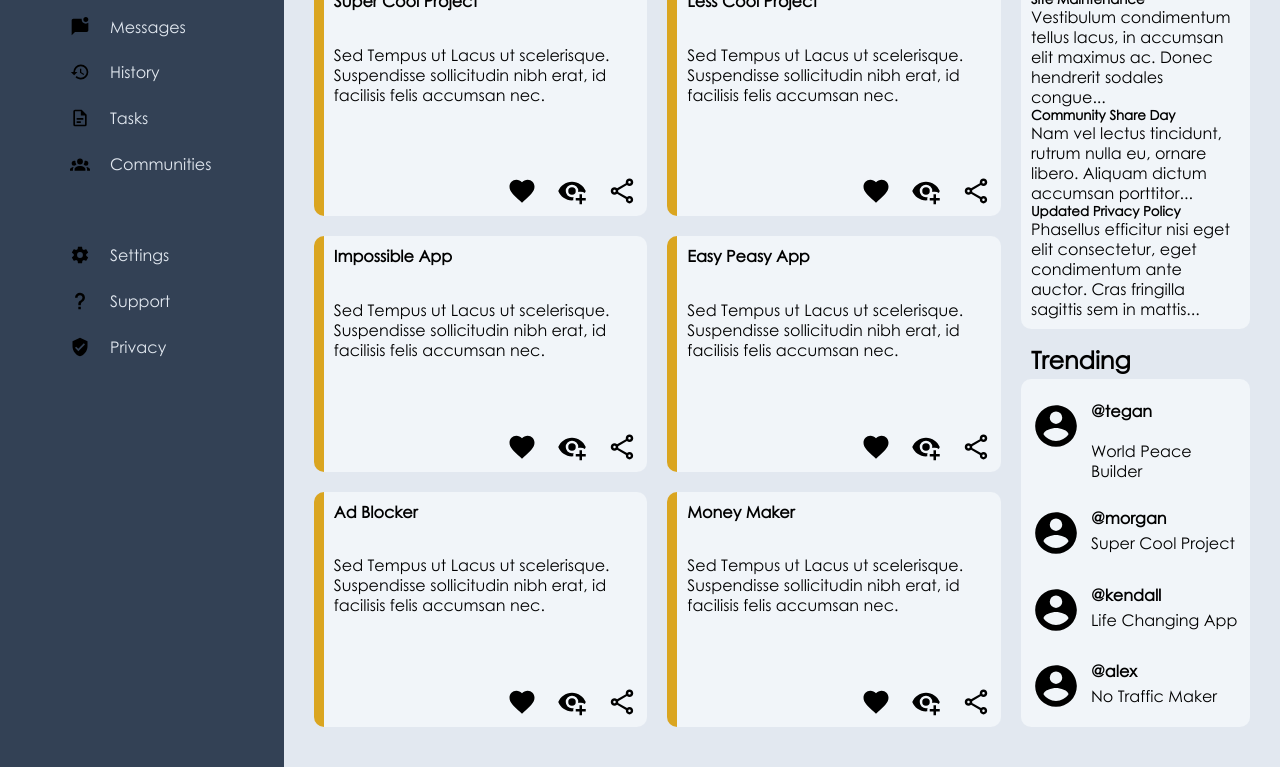
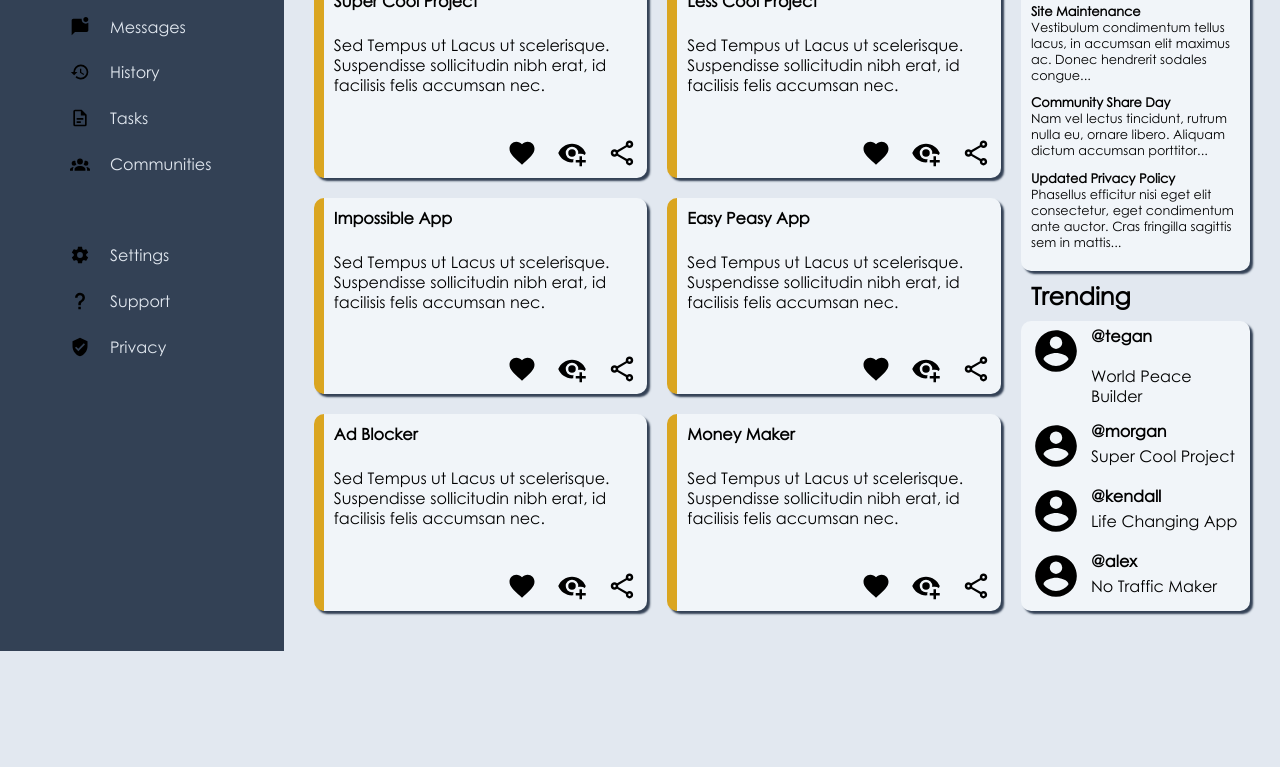
Before and after one commit to The-Snollygoster/Admin-Dashboard, a plain HTML site: page index.html in a window 1280 px wide. Shown: the part 205-972 px from the top of the page. After the commit the page ends 856 px from the top, so only its background shows below. Drawn offline with Linux system fonts and the light colour scheme.

Commit message:
Added box shadow
Added box shadows to all the major components to
increase readability.

```diff
--- a/index.css
+++ b/index.css
@@ -28,6 +28,7 @@ body {
     grid-template: 1fr 1fr / 2fr 1fr;
     padding: 10px;
     gap: 20px;
+    box-shadow: 3px 3px 10px #334155;
 }
 
 .header h2 {
@@ -182,6 +183,7 @@ div.card {
     border-left: 10px solid goldenrod;
     display: grid;
     grid-template-rows: 1fr 2fr 1fr;
+    box-shadow: 3px 3px 2px #334155;
 }
 
 .card .options {
@@ -201,6 +203,8 @@ div.card {
     grid-area: 1 / 2 / 2 / 3;
     padding: 10px;
     border-radius: 10px;
+    font-size: 0.8rem;
+    box-shadow: 3px 3px 2px #334155;
 }
 
 .announcements h2 {
@@ -219,6 +223,7 @@ div.card {
     border-radius: 10px;
     gap: 15px;
     justify-content: space-around;
+    box-shadow: 3px 3px 2px #334155;
 }
 
 .trending h2 {
--- a/index.html
+++ b/index.html
@@ -122,17 +122,17 @@
             <div class="announcements">
                 <h2>Announcements</h2>
                 <div>
-                    <h5>Site Maintenance</h5>
+                    <h4>Site Maintenance</h4>
                     <p>Vestibulum condimentum tellus lacus, in accumsan elit
                         maximus ac. Donec hendrerit sodales congue...</p>
                 </div>
                 <div>
-                    <h5>Community Share Day</h5>
+                    <h4>Community Share Day</h4>
                     <p>Nam vel lectus tincidunt, rutrum nulla eu, ornare libero.
                         Aliquam dictum accumsan porttitor...</p>
                 </div>
                 <div>
-                    <h5>Updated Privacy Policy</h5>
+                    <h4>Updated Privacy Policy</h4>
                     <p>Phasellus efficitur nisi eget elit consectetur, eget
                         condimentum ante auctor. Cras fringilla sagittis sem in
                         mattis...</p>
```
